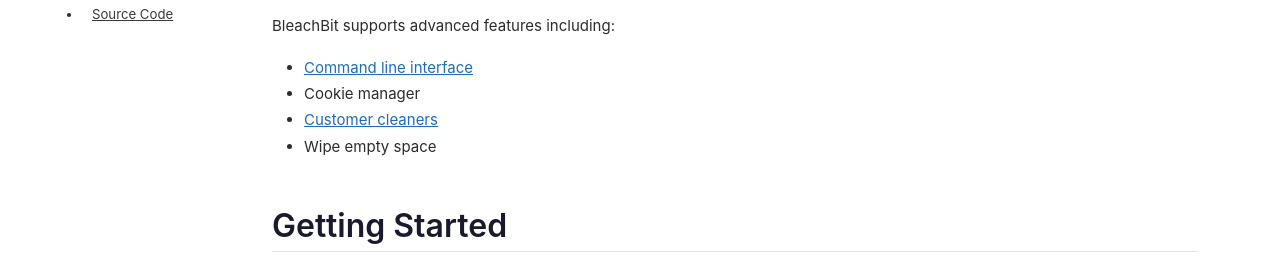
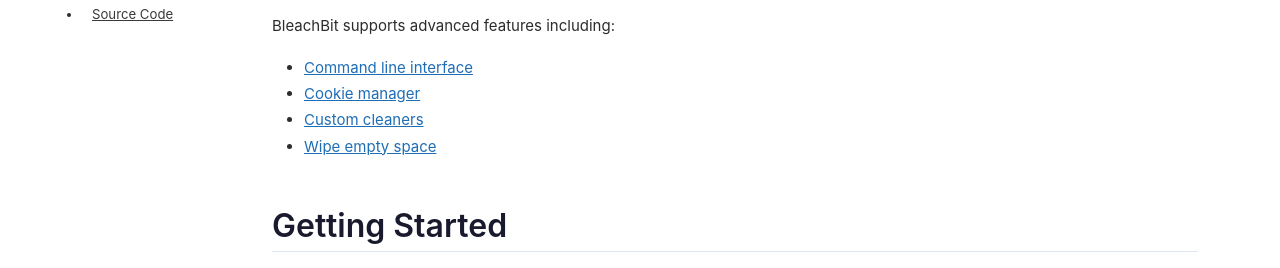
Before and after one commit to bleachbit/docs, a Jekyll site: the page built from index.md, in a window 1280 px wide. Shown: the part 661-929 px from the top of the page. Built offline with Jekyll 4.4.1, drawn with Linux system fonts in a browser that asks for light colours.

Commit message:
Standardize terminology to "wipe empty space" and fix typos
- Update all references from "wipe free space" to "wipe empty space" for consistency
- Add notes about former terminology where helpful
- Fix typos: "Customer cleaners" → "Custom cleaners", "stil" → "still"
- Remove extra blank lines in FAQs
- Fix "free empty space" → "empty space"
- Add links to documentation on home page

```diff
--- a/_data/faqs.yml
+++ b/_data/faqs.yml
@@ -70,7 +70,6 @@
   answer: '"I had BleachBit delete data, but now I want it back. Is there an undo
     command?"
 
-
     The success of recovery depends on whether the file was overwritten, and the ease
     of recovery depends on whether the metadata was overwritten. If in the preferences
     the option "Overwrite files to prevent recovery" was enabled, the file probably
@@ -78,14 +77,11 @@
     in `data=journal` mode. The default file system on Ubuntu is ext4 with `data=ordered`
     mode, which makes recovery unlikely.
 
-
-    If the *wipe free space* command was used on the same file system, the file probably
+    If the *wipe empty space*  (formerly *wipe free space*) command was used on the same file system, the file probably
     cannot be deleted regardless of the type of file system. See also [Shred files
     and wipe disks](/doc/shred-files-and-wipe-disks.html) for more information.
 
-
     The chances of recovery decline as data is written to the drive and as time passes.
-
 
     Immediately the file is deleted in a normal way (in other words, if it is not
     overwritten), the full contents still exist and full recovery is stil possible.
--- a/index.md
+++ b/index.md
@@ -24,9 +24,9 @@
 BleachBit supports advanced features including:
 
 - [Command line interface](/doc/command-line-interface.html)
-- Cookie manager
-- [Customer cleaners](/cml/cleanerml.html)
-- Wipe empty space
+- [Cookie manager](/doc/cookie-manager.html)
+- [Custom cleaners](/cml/cleanerml.html)
+- [Wipe empty space](/doc/shred-files-and-wipe-disks.html)
 
 ## Getting Started
 
```
Also changed, not shown: _posts/2015-09-25-command-line-interface.md (+2 -2 lines), _posts/2015-09-25-shred-files-and-wipe-disks.md (+1 -1 lines).
